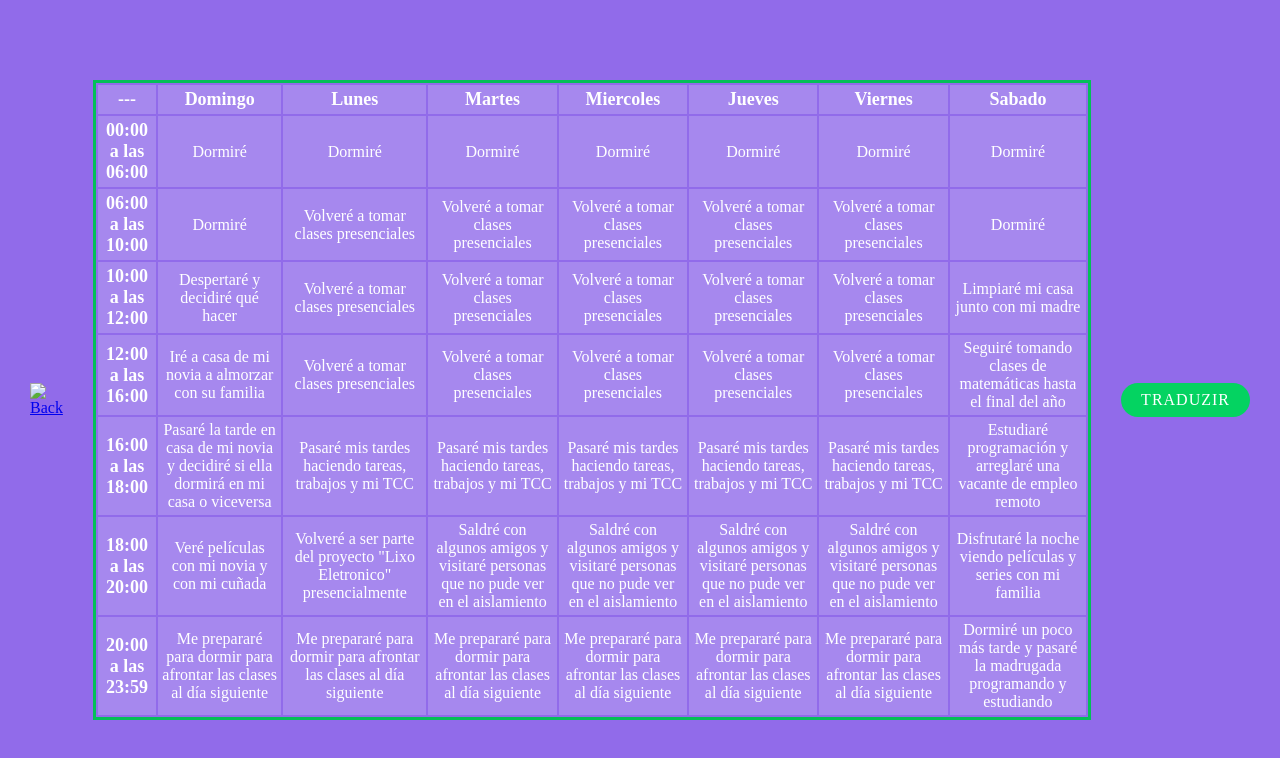
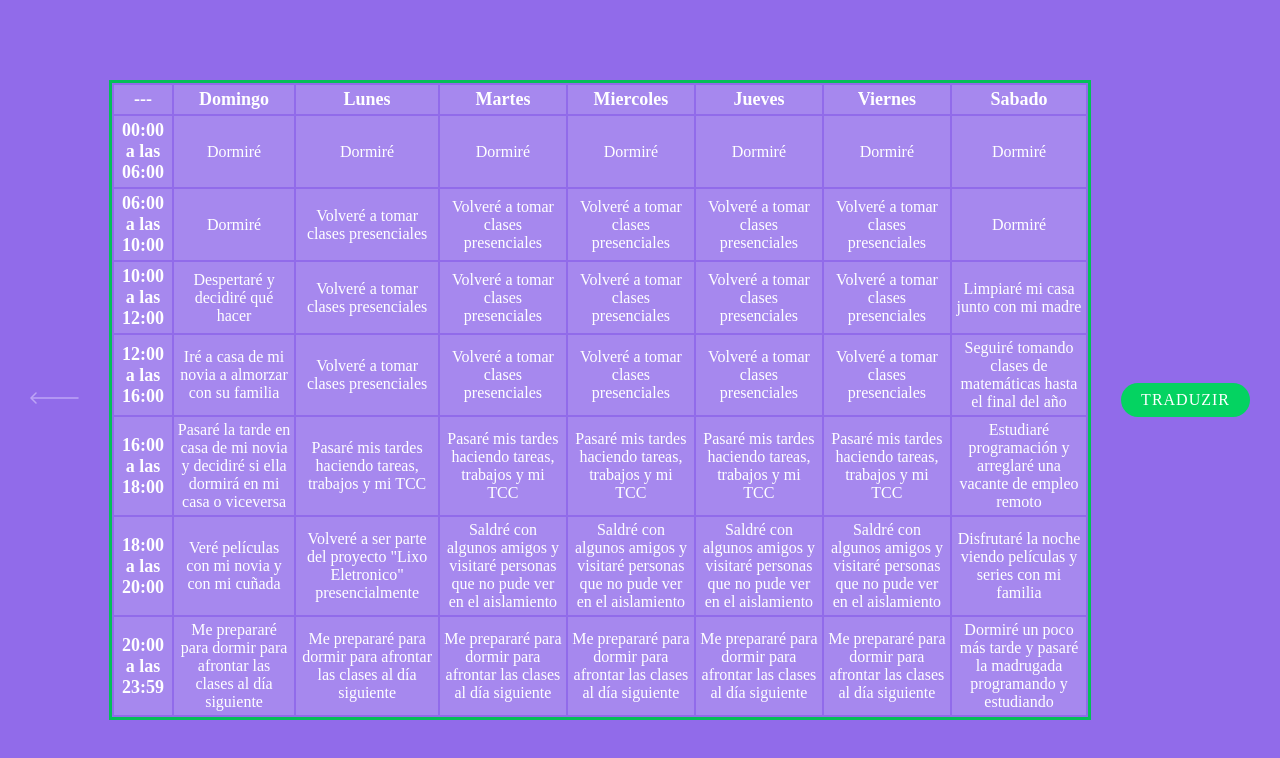
Before and after one commit to YujiYashima/MySchedule, a plain HTML site: page depois.html in a window 1280 px wide. Drawn offline with Linux system fonts and the light colour scheme.

Commit message:
Agenda Espanhol

```diff
--- a/depois.html
+++ b/depois.html
@@ -21,7 +21,7 @@
 
         <a href="index.html">
 
-            <img src="images/desfazer.svg" alt="Back">
+            <img src="images/back.svg" alt="Back">
 
         </a>
 
```
Also changed, not shown: durante.html (+1 -1 lines).
